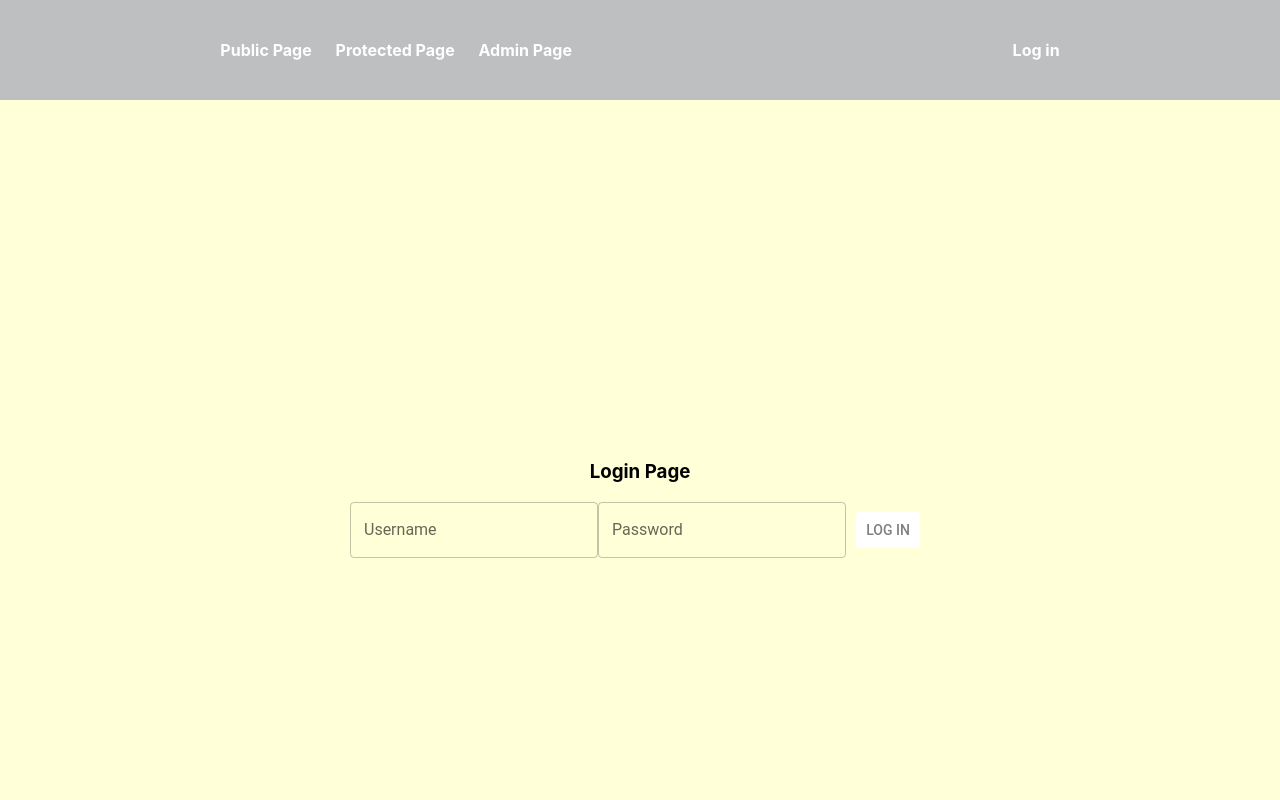
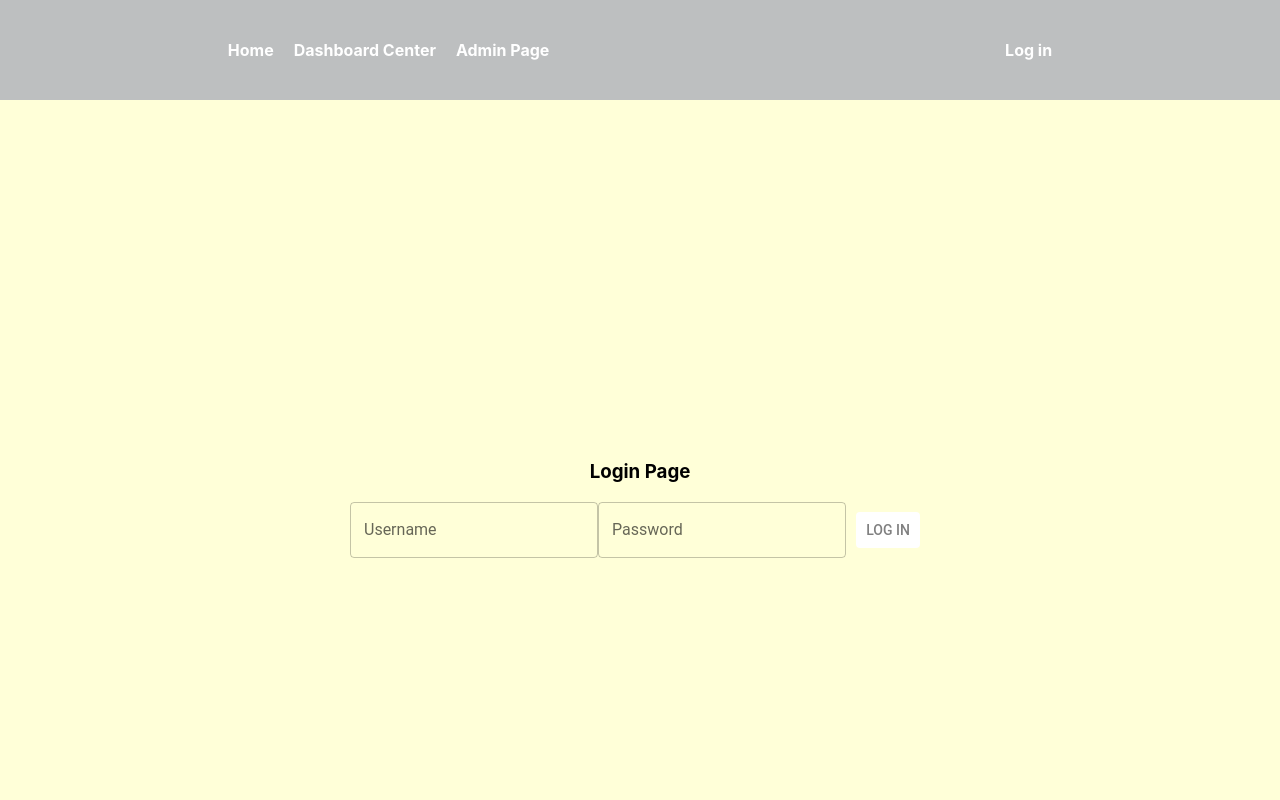
Before and after one commit to Firet/permissions-auth-app, a React (Vite) app: page /login in a window 1280 px wide. Shown: the top 800 px of the page. Built offline with nearby package versions, Linux system fonts and the light colour scheme; no server answers.

Commit message:
Rename public and protected pages to home and dashboard center

```diff
--- a/src/App.tsx
+++ b/src/App.tsx
@@ -33,7 +33,7 @@ const App = ({ dispatch }) => {
 						path="/admin"
 						element={
 							<RequireAdminAuth>
-								<div>tenés acceso</div>
+								<div>You have access</div>
 							</RequireAdminAuth>
 						}
 					/>
--- a/src/auth/RequireAuth.tsx
+++ b/src/auth/RequireAuth.tsx
@@ -20,7 +20,7 @@ export function RequireAdminAuth({ children }: { children: JSX.Element }) {
 	const auth = useAuth();
 
 	if (!auth.authState.isAdmin) {
-		return <div> No tenés acceso </div>;
+		return <div>You do not have access</div>;
 	}
 	return children;
 }
--- a/src/layout/Header.tsx
+++ b/src/layout/Header.tsx
@@ -18,9 +18,9 @@ export default function Header() {
 	return (
 		<HeaderContainer>
 			<div>
-				<StyledLink to="/public">Public Page </StyledLink>
-				<StyledLink to="/protected">Protected Page</StyledLink>
-				<StyledLink to="/admin"> Admin Page</StyledLink>
+				<StyledLink to="/public">Home</StyledLink>
+				<StyledLink to="/protected">Dashboard Center</StyledLink>
+				<StyledLink to="/admin">Admin Page</StyledLink>
 			</div>
 			<AuthStatus />
 		</HeaderContainer>
--- a/src/pages/ProtectedPage.tsx
+++ b/src/pages/ProtectedPage.tsx
@@ -13,7 +13,7 @@ const DashboardContainer = styled.div`
 export default function ProtectedPage() {
 	return (
 		<>
-			<h3>Protected</h3>
+			<h3>Dashboard Center</h3>
 			<DashboardContainer>
 				<Dashboard />
 				<Outlet />
--- a/src/pages/PublicPage.tsx
+++ b/src/pages/PublicPage.tsx
@@ -13,7 +13,7 @@ export default function PublicPage() {
 
 	return (
 		<>
-			<h3>Public</h3>
+			<h3>Home</h3>
 			<DashboardContainer>
 				<Dashboard />
 				<Outlet />
```
